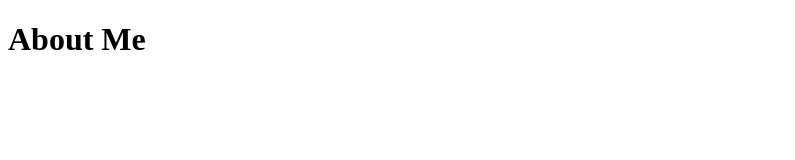
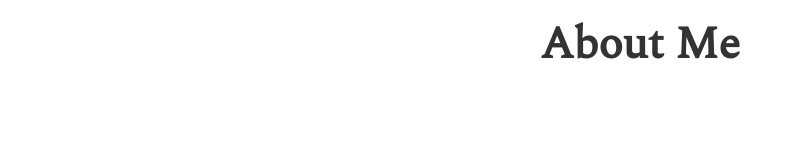
Before and after one commit to kevinajs/kevinajs.github.io, a plain HTML site: page about_me.html in a window 1280 px wide. Shown: the whole page, without its empty margins (0-795 px from the left). Drawn offline with nearby package versions, Linux system fonts and the light colour scheme.

Commit message:
Changes to css and about me page

```diff
--- a/about_me.html
+++ b/about_me.html
@@ -2,10 +2,14 @@
 <html lang="en">
 
 <head>
+  <title>About Me</title>
+  <link href="https://fonts.googleapis.com/css?family=Spectral" rel="stylesheet">
+  <link href="css/main.css" rel="stylesheet" type="text/css">
+  <link href="css/bootstrap.min.css" rel="stylesheet" type="text/css">
 </head>
 
 <body>
-  <h1>About Me</h1>
+  <h1 class="about_me_title">About Me</h1>
 </body>
 
 </html>
--- a/css/main.css
+++ b/css/main.css
@@ -30,3 +30,10 @@
   text-transform: uppercase;
   color: green;
 }
+
+.about_me_title {
+  font-size: 45px;
+  font-family: 'Spectral', serif;
+  font-weight: bold;
+  text-align: center;
+}
```
